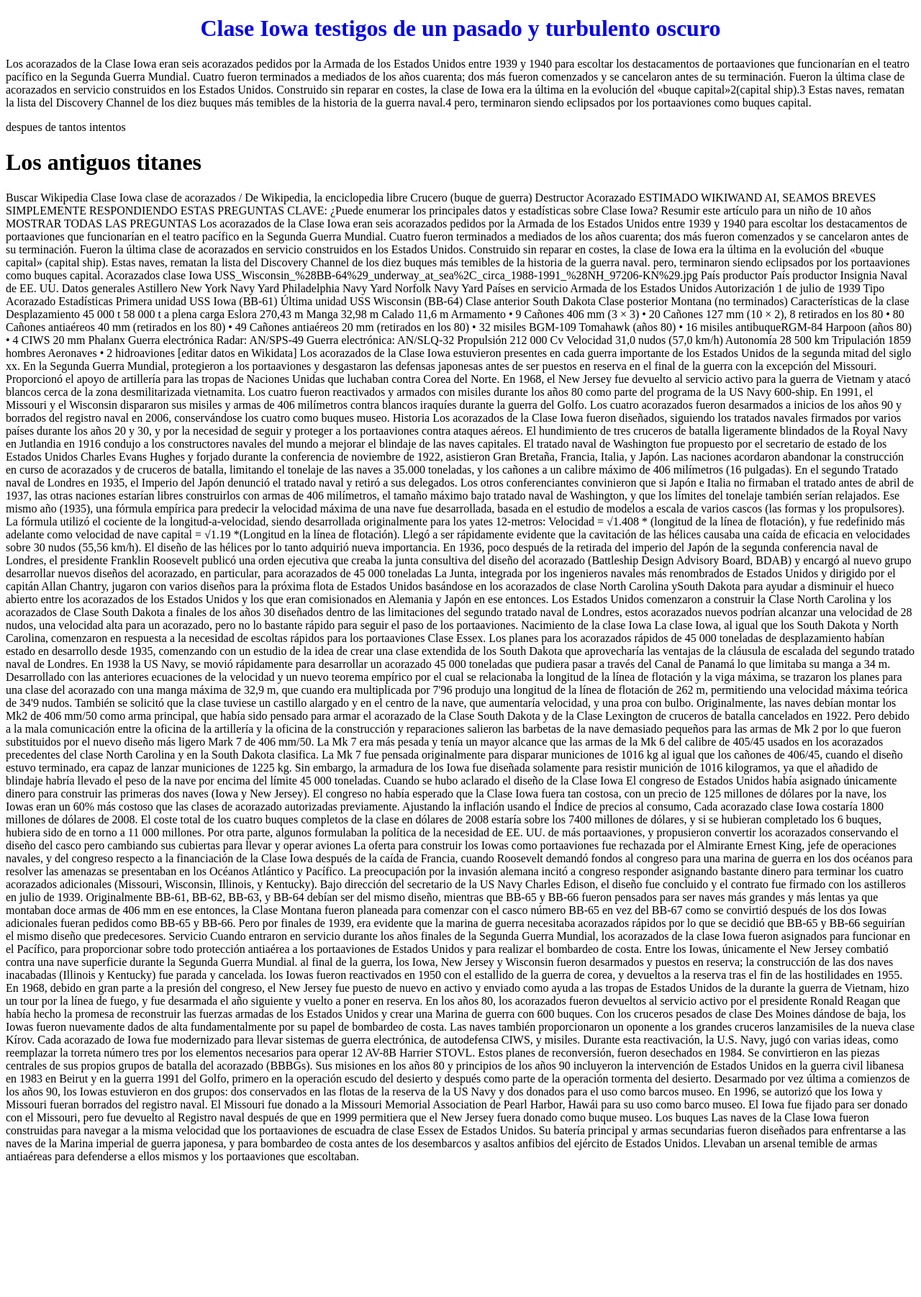
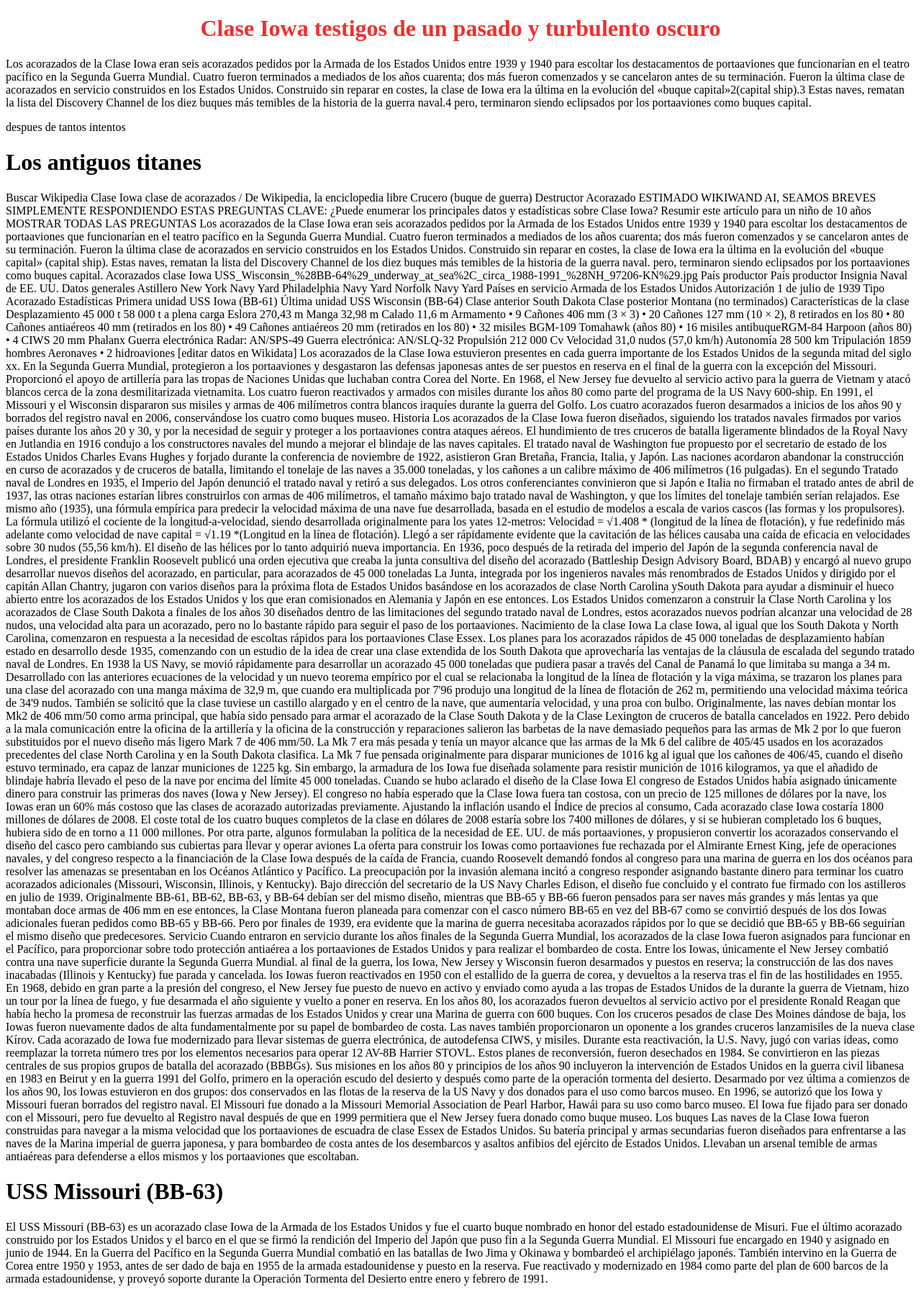
Before and after one commit to juan1214s/aprendiendoGIT, a plain HTML site: page index.html in a window 1280 px wide. Shown: the whole page at 72% size. Before the commit the page ends 1632 px from the top, so only its background shows below. Drawn offline with Linux system fonts and the light colour scheme.

Commit message:
se agrego el uss missuri b63

```diff
--- a/css/style.css
+++ b/css/style.css
@@ -3,7 +3,10 @@
     align-items: center;
     text-align: center;
     margin: 0px;
+    width: 50%;
+    border: 1px solid black;
 }
+
 
 #titulo{
     justify-content: center;
@@ -11,5 +14,5 @@
 }
 
 #titulo h1{
-    color: blue;
+    color: rgb(240, 47, 47);
 }
--- a/index.html
+++ b/index.html
@@ -234,5 +234,12 @@
         escoltaban.
       </p>
     </div>
+
+    <div class="b63">
+      <h1>USS Missouri (BB-63)</h1>
+      <p>El USS Missouri (BB-63) es un acorazado clase Iowa de la Armada de los Estados Unidos y fue el cuarto buque nombrado en honor del estado estadounidense de Misuri. Fue el último acorazado construido por los Estados Unidos y el barco en el que se firmó la rendición del Imperio del Japón que puso fin a la Segunda Guerra Mundial.
+
+        El Missouri fue encargado en 1940 y asignado en junio de 1944. En la Guerra del Pacífico en la Segunda Guerra Mundial combatió en las batallas de Iwo Jima y Okinawa y bombardeó el archipiélago japonés. También intervino en la Guerra de Corea entre 1950 y 1953, antes de ser dado de baja en 1955 de la armada estadounidense y puesto en la reserva. Fue reactivado y modernizado en 1984 como parte del plan de 600 barcos de la armada estadounidense, y proveyó soporte durante la Operación Tormenta del Desierto entre enero y febrero de 1991.</p>
+    </div>
   </body>
 </html>
```
